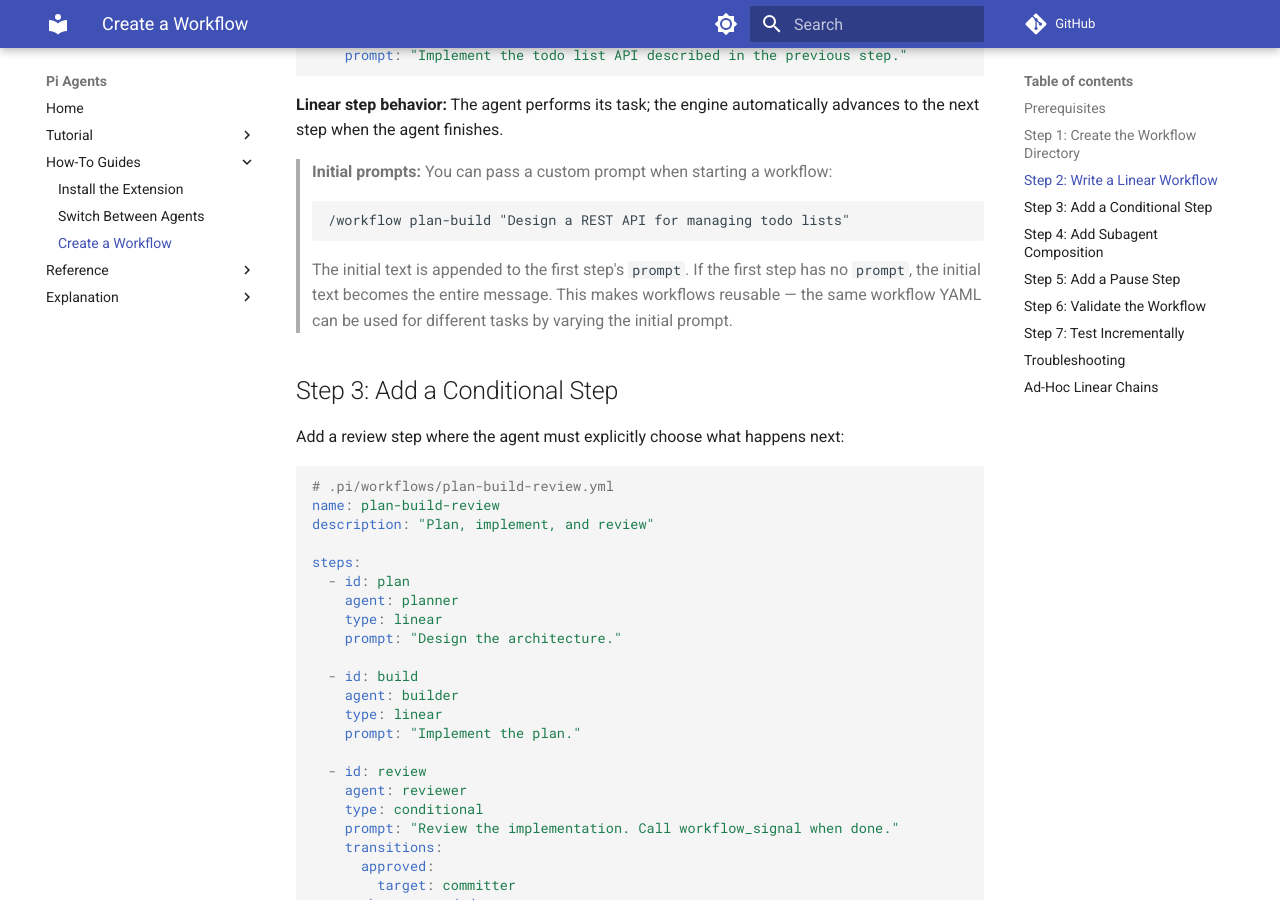
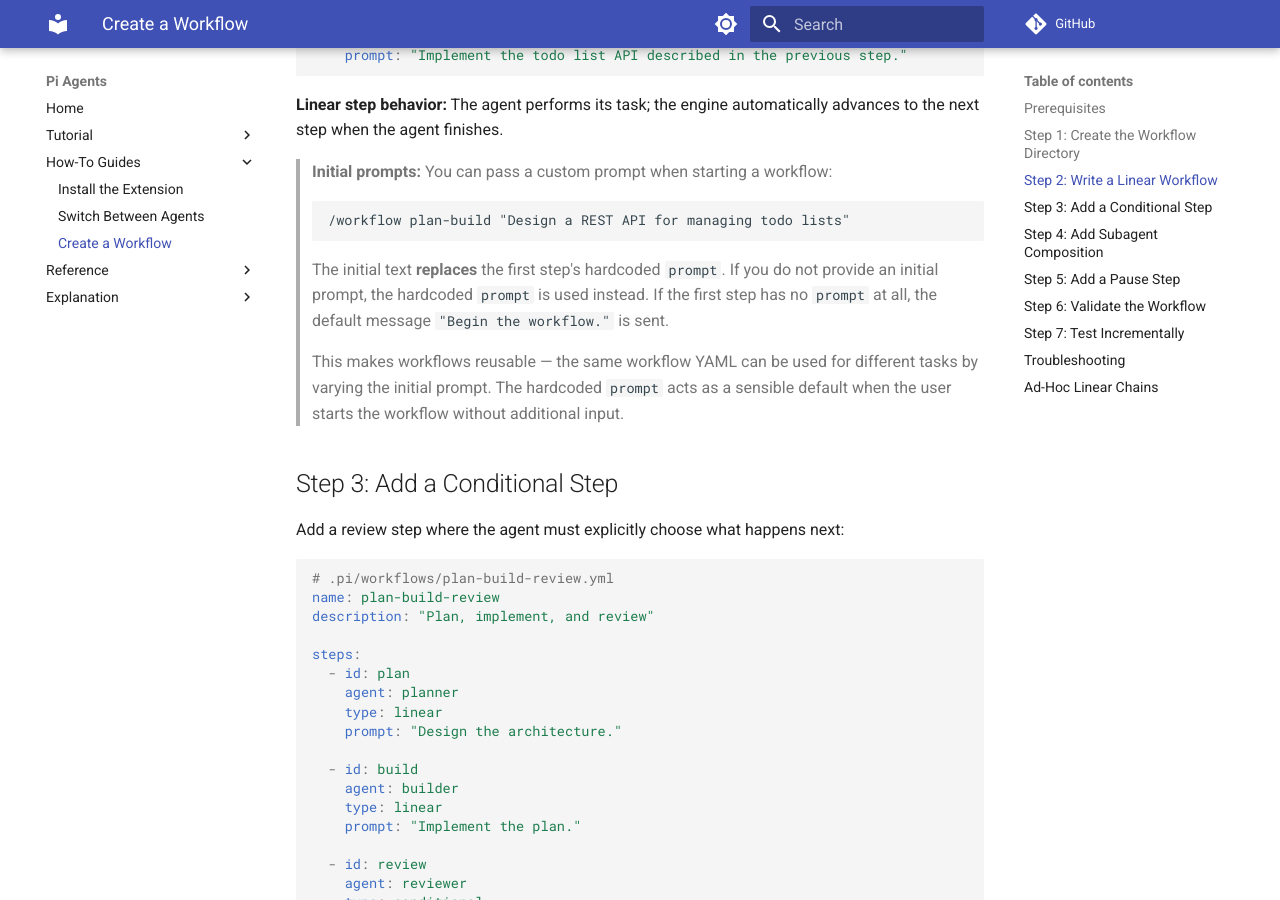
Before and after one commit to andrewhowdencom/pi.agents, an MkDocs documentation site: the page built from docs/how-to/create-workflow.md, in a window 1280 px wide and 900 px high, scrolled down 949 px. Built offline with MkDocs 1.6.1 and Material for MkDocs 9.7.7, drawn with Linux system fonts in a browser that asks for light colours; comment, search, counter and statistics services are not loaded.

Commit message:
Disable workflow confirmation by default and replace first-step prompt with initial input
The workflow startup experience had two friction points:

1. The confirmation dialog (--workflow-confirm) defaulted to true, forcing
   an extra click on every /workflow start. Power users running workflows
   repeatedly found this heavy-handed and unintuitive.

2. The initial prompt passed on the command line was appended to the first
   step's hardcoded prompt. When the hardcoded prompt was a specific example
   task (e.g., 'Design a REST API...') and the user's input was an unrelated
   subject (e.g., 'Look at GitHub issue #12'), the concatenation produced a
   confusing Frankenstein message.

Changes:
- --workflow-confirm now defaults to false
- Initial prompt replaces the first step's hardcoded prompt; if no initial
  prompt is provided, the hardcoded prompt is used as a fallback
- Updated docs to explain replacement behavior and the new default

Co-authored-by: Claude <claude@pi.agent>

````diff
--- a/docs/how-to/create-workflow.md
+++ b/docs/how-to/create-workflow.md
@@ -46,10 +46,15 @@ advances to the next step when the agent finishes.
 > ```
 > /workflow plan-build "Design a REST API for managing todo lists"
 > ```
-> The initial text is appended to the first step's `prompt`. If the first step
-> has no `prompt`, the initial text becomes the entire message. This makes
-> workflows reusable — the same workflow YAML can be used for different tasks
-> by varying the initial prompt.
+> The initial text **replaces** the first step's hardcoded `prompt`. If you do
+> not provide an initial prompt, the hardcoded `prompt` is used instead. If
+> the first step has no `prompt` at all, the default message
+> `"Begin the workflow."` is sent.
+>
+> This makes workflows reusable — the same workflow YAML can be used for
+> different tasks by varying the initial prompt. The hardcoded `prompt` acts
+> as a sensible default when the user starts the workflow without additional
+> input.
 
 ## Step 3: Add a Conditional Step
 
````
Also changed, not shown: docs/reference/commands.md (+1 -1 lines), 1 other file.
